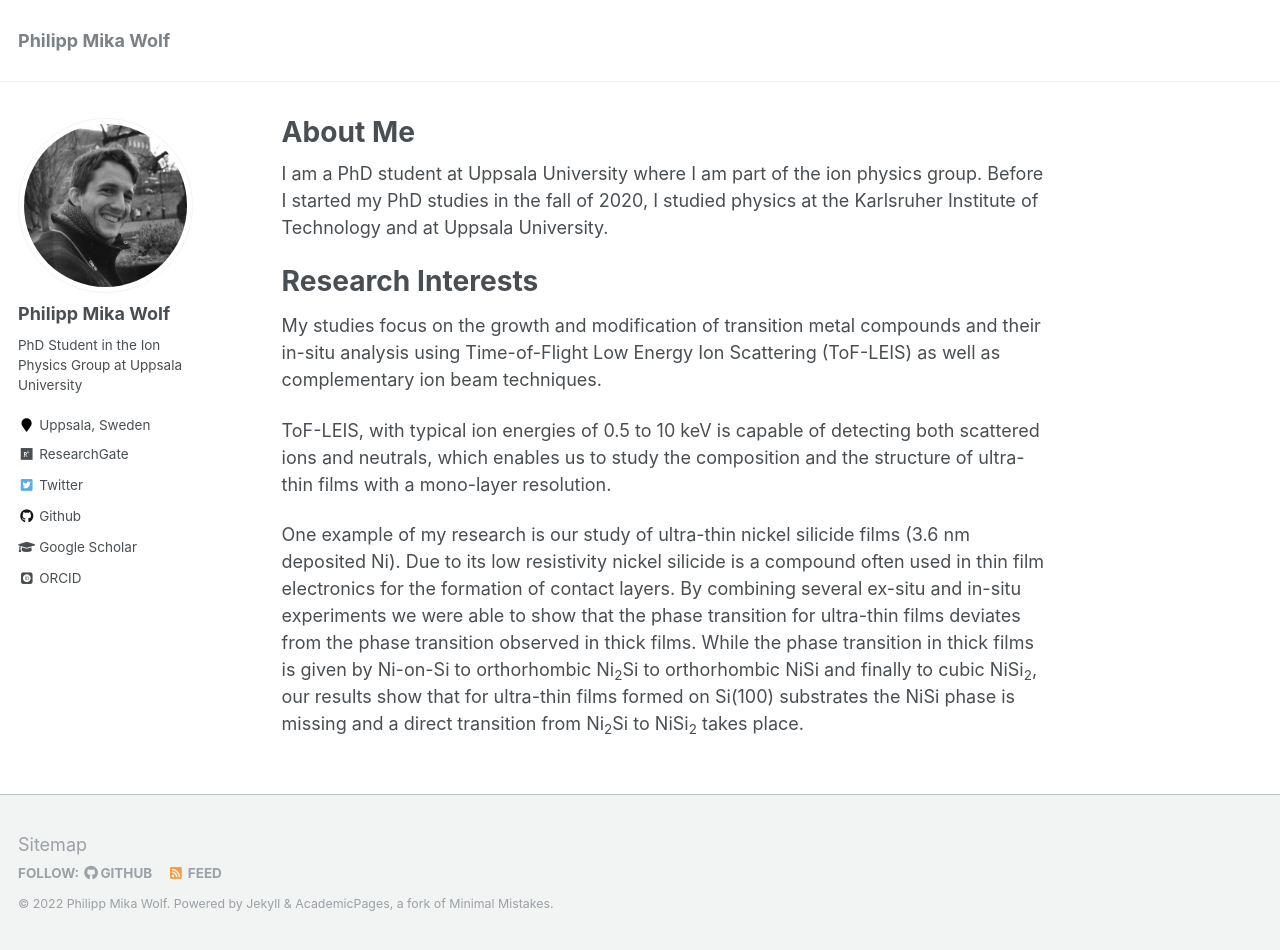
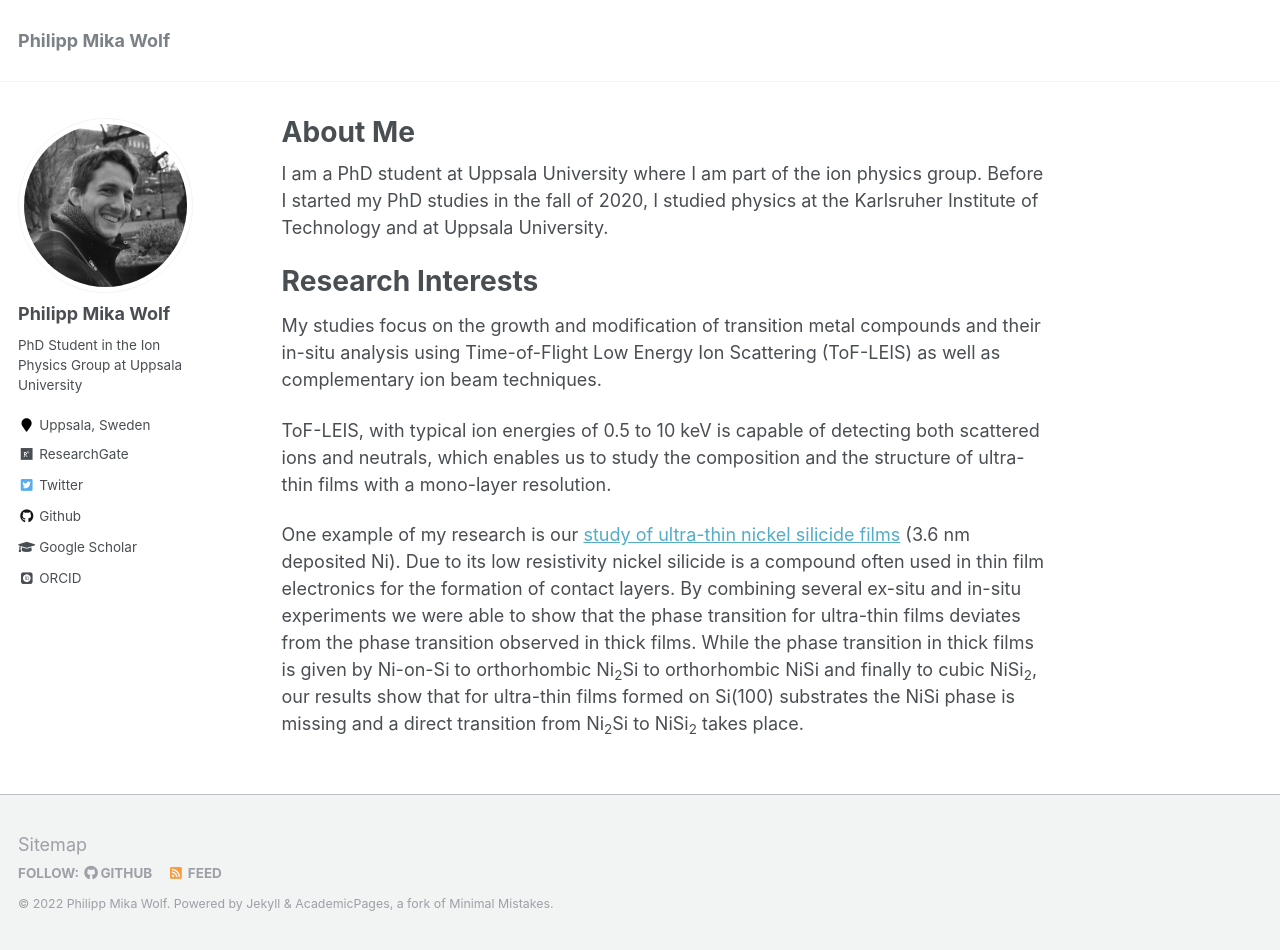
Before and after one commit to philipp-mika-wolf/philipp-mika-wolf.github.io, a Jekyll site: the page built from _pages/about.md, in a window 1280 px wide and 950 px high. Built offline with Jekyll 4.4.1, drawn with Linux system fonts in a browser that asks for light colours; some web fonts are replaced; part of the change alters nothing that is shown.

```diff
--- a/_pages/about.md
+++ b/_pages/about.md
@@ -16,4 +16,4 @@ My studies focus on the growth and modification of transition metal compounds an
 
 ToF-LEIS, with typical ion energies of 0.5 to 10 keV is capable of detecting both scattered ions and neutrals, which enables us to study the composition and the structure of ultra-thin films with a mono-layer resolution.
 
-One example of my research is our study of ultra-thin nickel silicide films (3.6 nm deposited Ni). Due to its low resistivity nickel silicide is a compound often used in thin film electronics for the formation of contact layers. By combining several ex-situ and in-situ experiments we were able to show that the phase transition for ultra-thin films deviates from the phase transition observed in thick films. While the phase transition in thick films is given by Ni-on-Si to orthorhombic Ni<sub>2</sub>Si to orthorhombic NiSi and finally to cubic NiSi<sub>2</sub>, our results show that for ultra-thin films formed on Si(100) substrates the NiSi phase is missing and a direct transition from Ni<sub>2</sub>Si to NiSi<sub>2</sub> takes place.
+One example of my research is our [study of ultra-thin nickel silicide films](https://doi.org/10.1002/smll.202106093) (3.6 nm deposited Ni). Due to its low resistivity nickel silicide is a compound often used in thin film electronics for the formation of contact layers. By combining several ex-situ and in-situ experiments we were able to show that the phase transition for ultra-thin films deviates from the phase transition observed in thick films. While the phase transition in thick films is given by Ni-on-Si to orthorhombic Ni<sub>2</sub>Si to orthorhombic NiSi and finally to cubic NiSi<sub>2</sub>, our results show that for ultra-thin films formed on Si(100) substrates the NiSi phase is missing and a direct transition from Ni<sub>2</sub>Si to NiSi<sub>2</sub> takes place.
```
